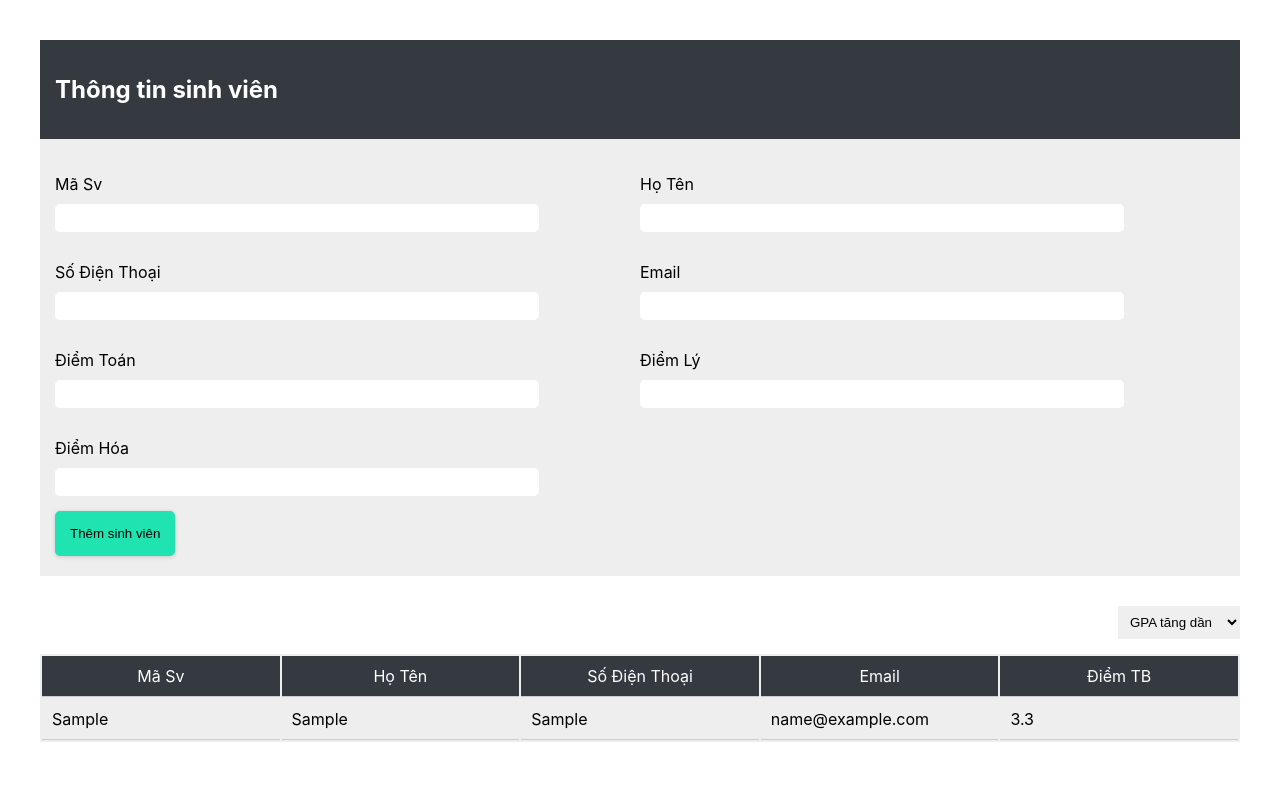
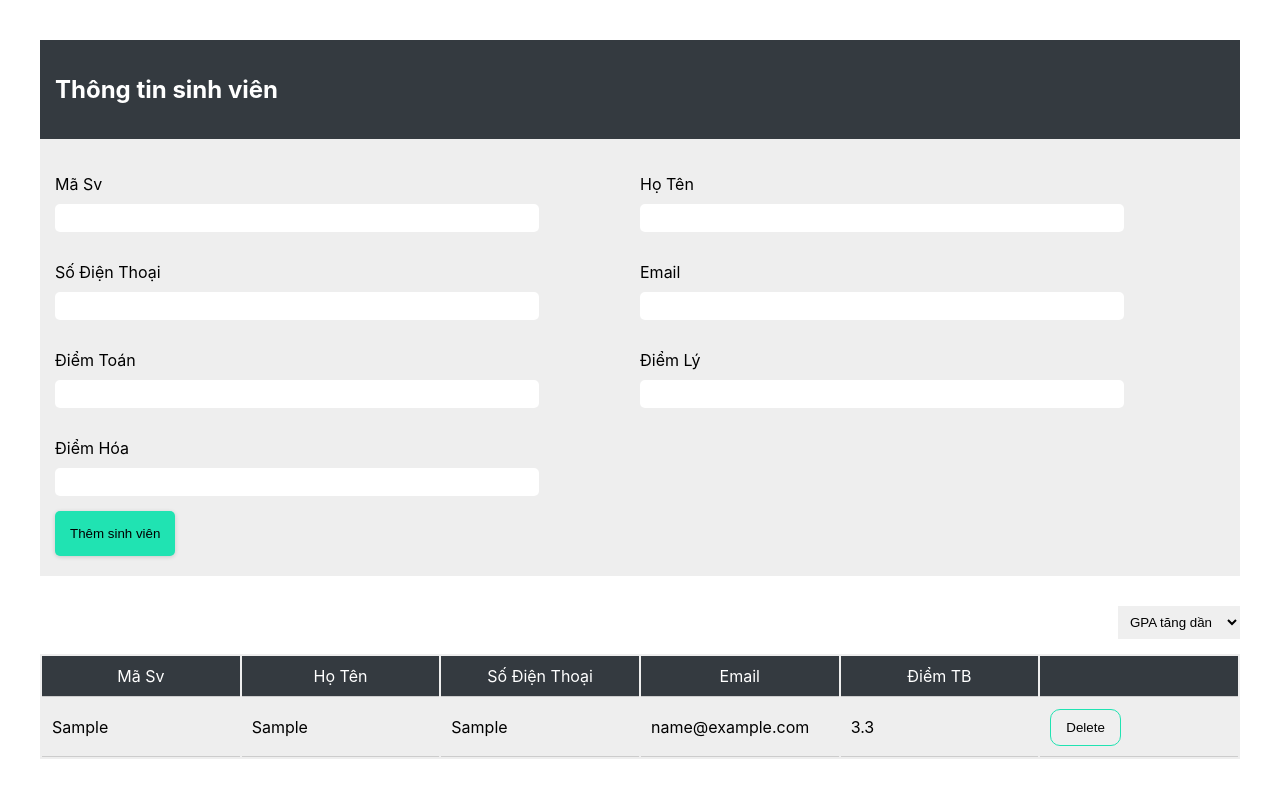
Before and after one commit to CodeByMeow/student-management, a React (Create React App) app: page / in a window 1280 px wide. Both pictures are taken after typing "Sample", "Sample", "Sample", "name@example.com", "5", "5" into the empty fields and a click on the input "Thêm sinh viên". Built offline with nearby package versions, Linux system fonts and the light colour scheme.

Commit message:
feat: entries delete button

```diff
--- a/src/components/StudentForm.js
+++ b/src/components/StudentForm.js
@@ -58,7 +58,7 @@ class StudentForm extends Component {
   onSubmitHandler = (e) => {
     const { student } = this.state;
     e.preventDefault();
-    const subject = Object.values(student).reduce((t, v) => (v.isSubject ? [...t, v.value] : t), []);
+    const subject = Object.values(student).reduce((t, v) => v.isSubject ? [...t, v.value] : t, []);
     const gpa = (subject.reduce((t, v) => +t + +v) / subject.length).toFixed(1);
     this.props.onStudentRegister({ ...student, gpa: +gpa });
     this.setState({
@@ -81,7 +81,7 @@ class StudentForm extends Component {
         email: {
           title: 'email',
           value: '',
-          type: 'text',
+          type: 'email',
         },
         mark_point: {
           title: 'điểm toán',
--- a/src/components/StudentList.js
+++ b/src/components/StudentList.js
@@ -4,7 +4,7 @@ import { SORT_BY_NAME, SORT_GPA_DOWN, SORT_GPA_UP } from '../utils/constant';
 class StudentList extends Component {
 
   render() {
-    const { sort, students, onSortHandler } = this.props;
+    const { sort, students, onSortHandler, onDeleteHandler } = this.props;
     switch (sort) {
       case SORT_GPA_UP: students.sort((a, b) => a.gpa - b.gpa); break;
       case SORT_GPA_DOWN: students.sort((a, b) => b.gpa - a.gpa); break;
@@ -17,7 +17,8 @@ class StudentList extends Component {
         <td>{phone.value}</td>
         <td>{email.value}</td>
         <td>{gpa}</td>
-      </tr>
+        <td><button onClick={() => onDeleteHandler(id.value)} className="btn">Delete</button></td>
+      </tr >
     ))
     return (
       <div className='student-list'>
@@ -34,6 +35,7 @@ class StudentList extends Component {
               <td>số điện thoại</td>
               <td>email</td>
               <td>Điểm TB</td>
+              <td></td>
             </tr>
           </thead>
           <tbody>
--- a/src/components/StudentMangement.js
+++ b/src/components/StudentMangement.js
@@ -18,11 +18,14 @@ class StudentMangement extends Component {
   }
 
   onSortHandler = (sort) => this.setState({ sort: +sort })
+
+  onDeleteHandler = (id) => this.setState({ students: this.state.students.filter(v => v.id.value !== id) })
+
   render() {
     return (
       <div className='container'>
         <StudentForm onStudentRegister={this.onStudentRegister} />
-        <StudentList students={this.state.students} sort={this.state.sort} onSortHandler={this.onSortHandler} />
+        <StudentList students={this.state.students} sort={this.state.sort} onSortHandler={this.onSortHandler} onDeleteHandler={this.onDeleteHandler} />
       </div>
     );
   }
--- a/src/components/student.css
+++ b/src/components/student.css
@@ -82,3 +82,11 @@
   outline: none;
   cursor: pointer;
 }
+
+.btn {
+  padding: 10px 15px;
+  outline: none;
+  border: 1px solid #20E3B2;
+  border-radius:10px;
+  cursor: pointer;
+}
```
